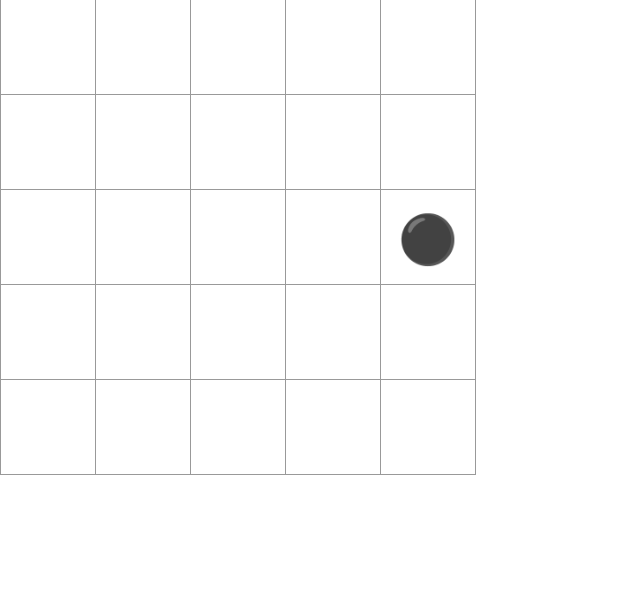
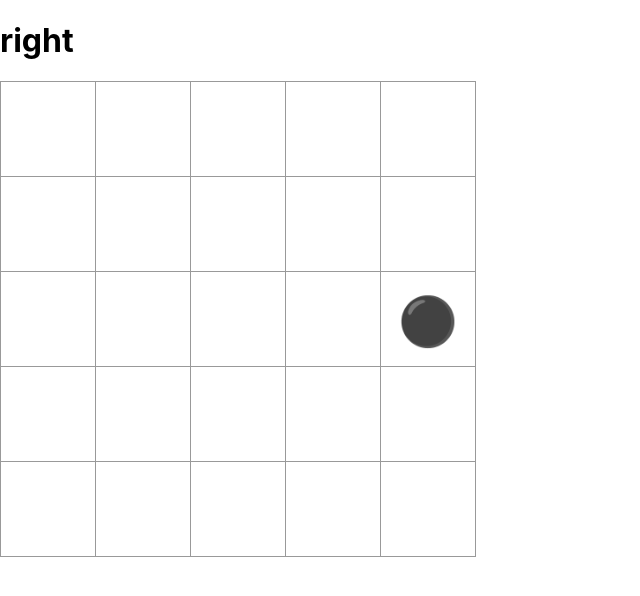
Before and after one commit to JulioChaile/Viborita, a React (Create React App) app: page / in a window 1280 px wide. Shown: the top 596 px of the page, without its empty margins (0-640 px from the left). Built offline with nearby package versions, Linux system fonts and the light colour scheme.

Commit message:
Se mueve y colisiona con las paredes, solo es un punto

```diff
--- a/src/App.js
+++ b/src/App.js
@@ -1,13 +1,14 @@
 import React from 'react';
-import logo, { ReactComponent } from './logo.svg';
 import './App.css';
 
 class Game extends React.Component {
   constructor(props) {
     super(props);
     this.state = {
-      cord: 10
+      cord: 10,
+      key: 'right'
     }
+    this.onKeyDownHandle = this.onKeyDownHandle.bind(this)
   }
 
   renderSquare(i) {
@@ -35,20 +36,80 @@ class Game extends React.Component {
   }
 
   tick() {
-    let cord
+    if((this.state.cord + 1) % 5 === 0 && this.state.key === 'right'){
+      return //alert('perdiste wacho')
+    }
 
-    if(this.state.cord + 1 === 15){
-      return alert('perdiste wacho')
-    } else{
+    if(this.state.cord % 5 === 0 && this.state.key === 'left'){
+      return //alert('perdiste wacho')
+    }
+
+    if(this.state.cord -5 < 0 && this.state.key === 'up'){
+      return //alert('perdiste wacho')
+    }
+
+    if(this.state.cord + 5 > 24 && this.state.key === 'down'){
+      return //alert('perdiste wacho')
+    }
+
+    if(this.state.key === 'right') {
      this.setState({
        cord: this.state.cord + 1
      });
+    }
+
+    if(this.state.key === 'left') {
+      this.setState({
+        cord: this.state.cord - 1
+      });
+    }
+
+    if(this.state.key === 'up') {
+      this.setState({
+        cord: this.state.cord - 5
+      });
+    }
+
+    if(this.state.key === 'down') {
+      this.setState({
+        cord: this.state.cord + 5
+      });
+    }
+
+  }
+
+  onKeyDownHandle(event) {
+    const key = event.key
+
+    if(key === 'ArrowLeft'){
+      this.setState({
+        key: 'left'
+      })
+    }
+
+    if(key === 'ArrowUp'){
+      this.setState({
+        key: 'up'
+      })
+    }
+
+    if(key === 'ArrowRight'){
+      this.setState({
+        key: 'right'
+      })
+    }
+
+    if(key === 'ArrowDown'){
+      this.setState({
+        key: 'down'
+      })
     }
   }
 
   render() {
     return(
-      <div>
+      <div onKeyDown={this.onKeyDownHandle} tabIndex="0" >
+        <h1>{this.state.key}</h1>
         <div className="board-row">
           {this.renderSquare(0)}
           {this.renderSquare(1)}
```
